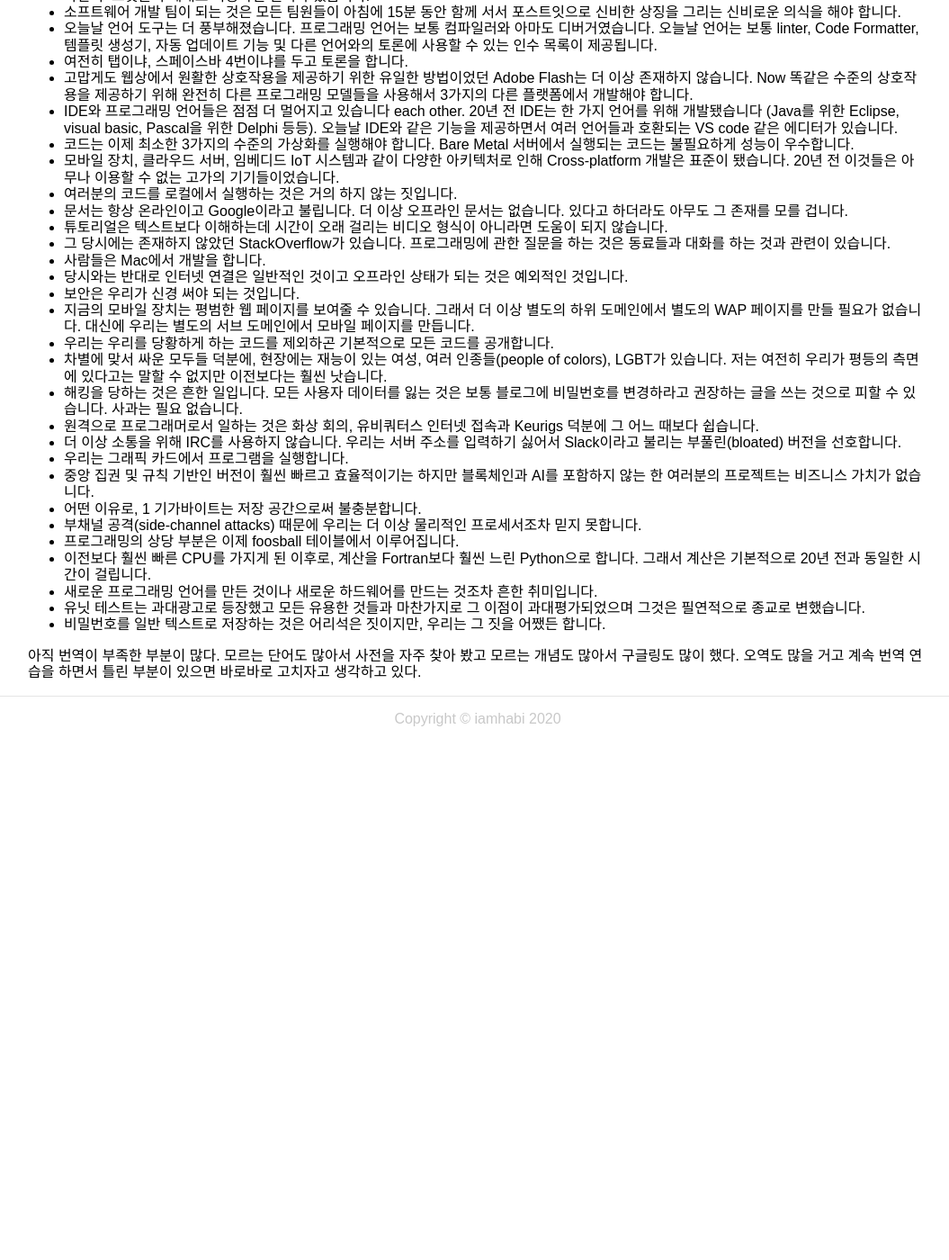
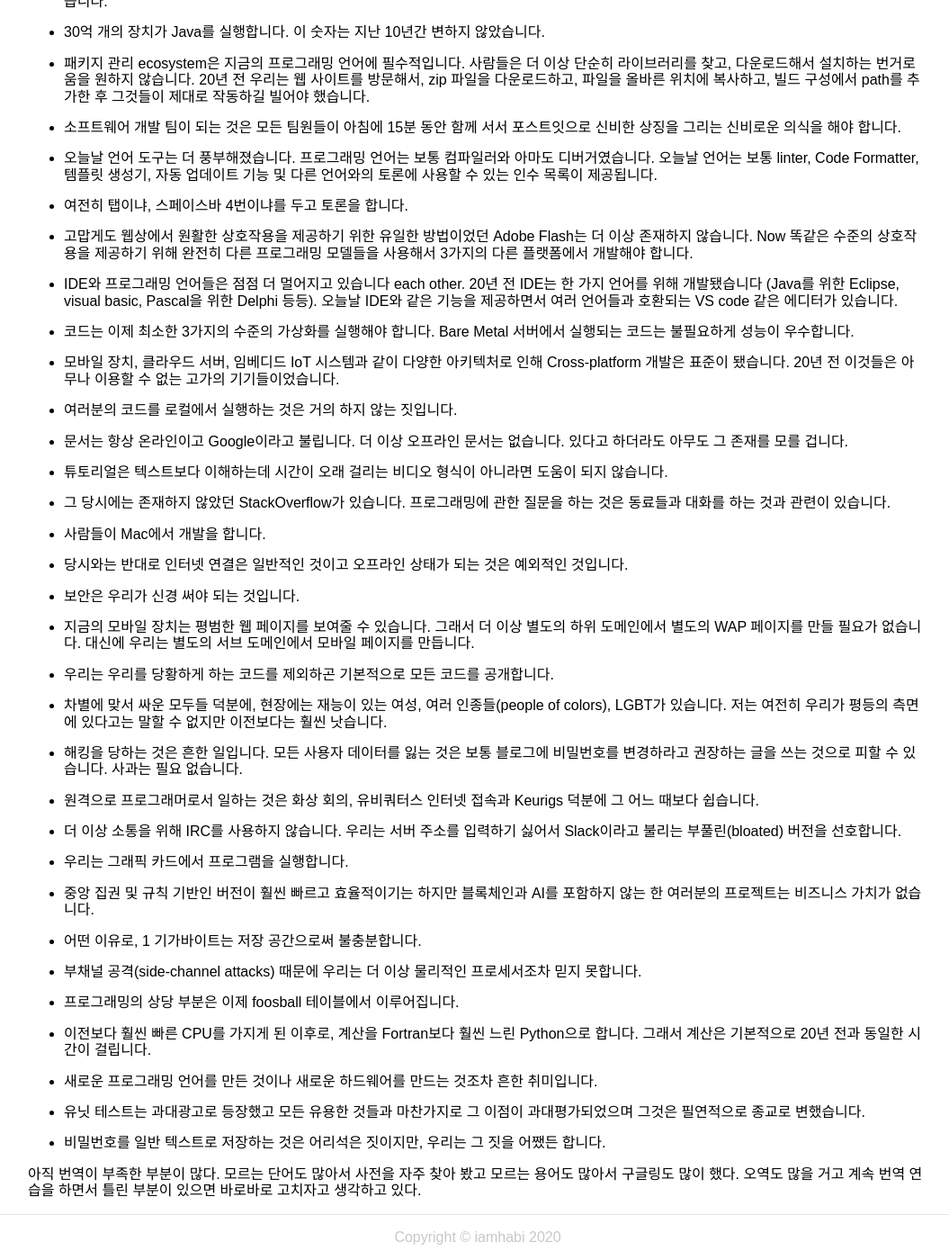
Before and after one commit to iamhabi/iamhabi.github.io, a Jekyll site: the page built from _posts/translate/2020-02-09-how-is-computer-programming-different-today-than-20-years-ago.md, in a window 1280 px wide and 1400 px high, scrolled down 607 px. Shown: the whole window at 90% size, without its empty margins (109-1164 px from the left). Built offline with Jekyll 4.4.1, drawn with Linux system fonts in a browser that asks for light colours; before the commit the page ends 1431 px from its top, so only the background shows below that.

Commit message:
new line

```diff
--- a/_posts/translate/2020-02-09-how-is-computer-programming-different-today-than-20-years-ago.md
+++ b/_posts/translate/2020-02-09-how-is-computer-programming-different-today-than-20-years-ago.md
@@ -16,41 +16,77 @@
 -	20년 전에는 대부분 이론이었던 불변성, 꼬리 재귀, lazily evaluated collections, 느긋한 계산법(Lazily evaluated collections), 패턴 매칭, 일급 함수(First Class Functions) 그리고 그것들을 사용하지 않는 사람을 얕보는 것과 같은 몇몇 프로그래밍 개념들은 현재 주류가 되었습니다.
 
 -	데스크탑 소프트웨어는 이제 브라우저를 포함한 웹 페이지를 의미합니다.
+
 -	OOP는 여전히 가장 유명한 프로그래밍 모델일지라도 많은 신뢰를 잃었습니다. Go, Rust 그리고 Swift와 같이 새로운 trait-based 프로그래밍 모델은 더 널리 알려져 있습니다. 상속보다는 합성이 선호됩니다.
+
 -	2천 달러짜리 회의에 참석하고 그곳에서 찍은 셀카를 공유할 때까지 더 이상 공식적으로 프로그래머로 간주되지 않습니다.
+
 -	멀티 프로세서 CPU의 빠른 확산 덕분에 병렬 프로그래밍은 20년 전의 OS 호출이 아닌 프로그래밍 언어 수준에서 지원됩니다.
+
 -	픽셀은 더 이상 적절한 측정 단위가 아닙니다.
+
 -	쓰레기 수집은 안전한 프로그래밍의 일반적인 방법이 되었지만 코드 리뷰에서 거친 농담이나 Rust의 lifetime과 같은 최신 안전 모델도 등장하고 있습니다.
+
 -	30억 개의 장치가 Java를 실행합니다. 이 숫자는 지난 10년간 변하지 않았습니다.
+
 -	패키지 관리 ecosystem은 지금의 프로그래밍 언어에 필수적입니다. 사람들은 더 이상 단순히 라이브러리를 찾고, 다운로드해서 설치하는 번거로움을 원하지 않습니다. 20년 전 우리는 웹 사이트를 방문해서, zip 파일을 다운로드하고, 파일을 올바른 위치에 복사하고, 빌드 구성에서 path를 추가한 후 그것들이 제대로 작동하길 빌어야 했습니다.
+
 -	소프트웨어 개발 팀이 되는 것은 모든 팀원들이 아침에 15분 동안 함께 서서 포스트잇으로 신비한 상징을 그리는 신비로운 의식을 해야 합니다.
+
 -	오늘날 언어 도구는 더 풍부해졌습니다. 프로그래밍 언어는 보통 컴파일러와 아마도 디버거였습니다. 오늘날 언어는 보통 linter, Code Formatter, 템플릿 생성기, 자동 업데이트 기능 및 다른 언어와의 토론에 사용할 수 있는 인수 목록이 제공됩니다.
+
 -	여전히 탭이냐, 스페이스바 4번이냐를 두고 토론을 합니다.
+
 -	고맙게도 웹상에서 원활한 상호작용을 제공하기 위한 유일한 방법이었던 Adobe Flash는 더 이상 존재하지 않습니다. Now 똑같은 수준의 상호작용을 제공하기 위해 완전히 다른 프로그래밍 모델들을 사용해서 3가지의 다른 플랫폼에서 개발해야 합니다.
+
 -	IDE와 프로그래밍 언어들은 점점 더 멀어지고 있습니다 each other. 20년 전 IDE는 한 가지 언어를 위해 개발됐습니다 (Java를 위한 Eclipse, visual basic, Pascal을 위한 Delphi 등등). 오늘날 IDE와 같은 기능을 제공하면서 여러 언어들과 호환되는 VS code 같은 에디터가 있습니다.
+
 -	코드는 이제 최소한 3가지의 수준의 가상화를 실행해야 합니다. Bare Metal 서버에서 실행되는 코드는 불필요하게 성능이 우수합니다.
+
 -	모바일 장치, 클라우드 서버, 임베디드 IoT 시스템과 같이 다양한 아키텍처로 인해 Cross-platform 개발은 표준이 됐습니다. 20년 전 이것들은 아무나 이용할 수 없는 고가의 기기들이었습니다.
+
 -	여러분의 코드를 로컬에서 실행하는 것은 거의 하지 않는 짓입니다.
+
 -	문서는 항상 온라인이고 Google이라고 불립니다. 더 이상 오프라인 문서는 없습니다. 있다고 하더라도 아무도 그 존재를 모를 겁니다.
+
 -	튜토리얼은 텍스트보다 이해하는데 시간이 오래 걸리는 비디오 형식이 아니라면 도움이 되지 않습니다.
+
 -	그 당시에는 존재하지 않았던 StackOverflow가 있습니다. 프로그래밍에 관한 질문을 하는 것은 동료들과 대화를 하는 것과 관련이 있습니다.
--	사람들은 Mac에서 개발을 합니다.
+
+-	사람들이 Mac에서 개발을 합니다.
+
 -	당시와는 반대로 인터넷 연결은 일반적인 것이고 오프라인 상태가 되는 것은 예외적인 것입니다.
+
 -	보안은 우리가 신경 써야 되는 것입니다.
+
 -	지금의 모바일 장치는 평범한 웹 페이지를 보여줄 수 있습니다. 그래서 더 이상 별도의 하위 도메인에서 별도의 WAP 페이지를 만들 필요가 없습니다. 대신에 우리는 별도의 서브 도메인에서 모바일 페이지를 만듭니다.
+
 -	우리는 우리를 당황하게 하는 코드를 제외하곤 기본적으로 모든 코드를 공개합니다.
+
 -	차별에 맞서 싸운 모두들 덕분에, 현장에는 재능이 있는 여성, 여러 인종들(people of colors), LGBT가 있습니다. 저는 여전히 우리가 평등의 측면에 있다고는 말할 수 없지만 이전보다는 훨씬 낫습니다.
+
 -	해킹을 당하는 것은 흔한 일입니다. 모든 사용자 데이터를 잃는 것은 보통 블로그에 비밀번호를 변경하라고 권장하는 글을 쓰는 것으로 피할 수 있습니다. 사과는 필요 없습니다.
+
 -	원격으로 프로그래머로서 일하는 것은 화상 회의, 유비쿼터스 인터넷 접속과 Keurigs 덕분에 그 어느 때보다 쉽습니다.
+
 -	더 이상 소통을 위해 IRC를 사용하지 않습니다. 우리는 서버 주소를 입력하기 싫어서 Slack이라고 불리는 부풀린(bloated) 버전을 선호합니다.
+
 -	우리는 그래픽 카드에서 프로그램을 실행합니다.
+
 -	중앙 집권 및 규칙 기반인 버전이 훨씬 빠르고 효율적이기는 하지만 블록체인과 AI를 포함하지 않는 한 여러분의 프로젝트는 비즈니스 가치가 없습니다.
+
 -	어떤 이유로, 1 기가바이트는 저장 공간으로써 불충분합니다.
+
 -	부채널 공격(side-channel attacks) 때문에 우리는 더 이상 물리적인 프로세서조차 믿지 못합니다.
+
 -	프로그래밍의 상당 부분은 이제 foosball 테이블에서 이루어집니다.
+
 -	이전보다 훨씬 빠른 CPU를 가지게 된 이후로, 계산을 Fortran보다 훨씬 느린 Python으로 합니다. 그래서 계산은 기본적으로 20년 전과 동일한 시간이 걸립니다.
+
 -	새로운 프로그래밍 언어를 만든 것이나 새로운 하드웨어를 만드는 것조차 흔한 취미입니다.
+
 -	유닛 테스트는 과대광고로 등장했고 모든 유용한 것들과 마찬가지로 그 이점이 과대평가되었으며 그것은 필연적으로 종교로 변했습니다.
+
 -	비밀번호를 일반 텍스트로 저장하는 것은 어리석은 짓이지만, 우리는 그 짓을 어쨌든 합니다.
 
-아직 번역이 부족한 부분이 많다. 모르는 단어도 많아서 사전을 자주 찾아 봤고 모르는 개념도 많아서 구글링도 많이 했다. 오역도 많을 거고 계속 번역 연습을 하면서 틀린 부분이 있으면 바로바로 고치자고 생각하고 있다.
+아직 번역이 부족한 부분이 많다. 모르는 단어도 많아서 사전을 자주 찾아 봤고 모르는 용어도 많아서 구글링도 많이 했다. 오역도 많을 거고 계속 번역 연습을 하면서 틀린 부분이 있으면 바로바로 고치자고 생각하고 있다.
```
